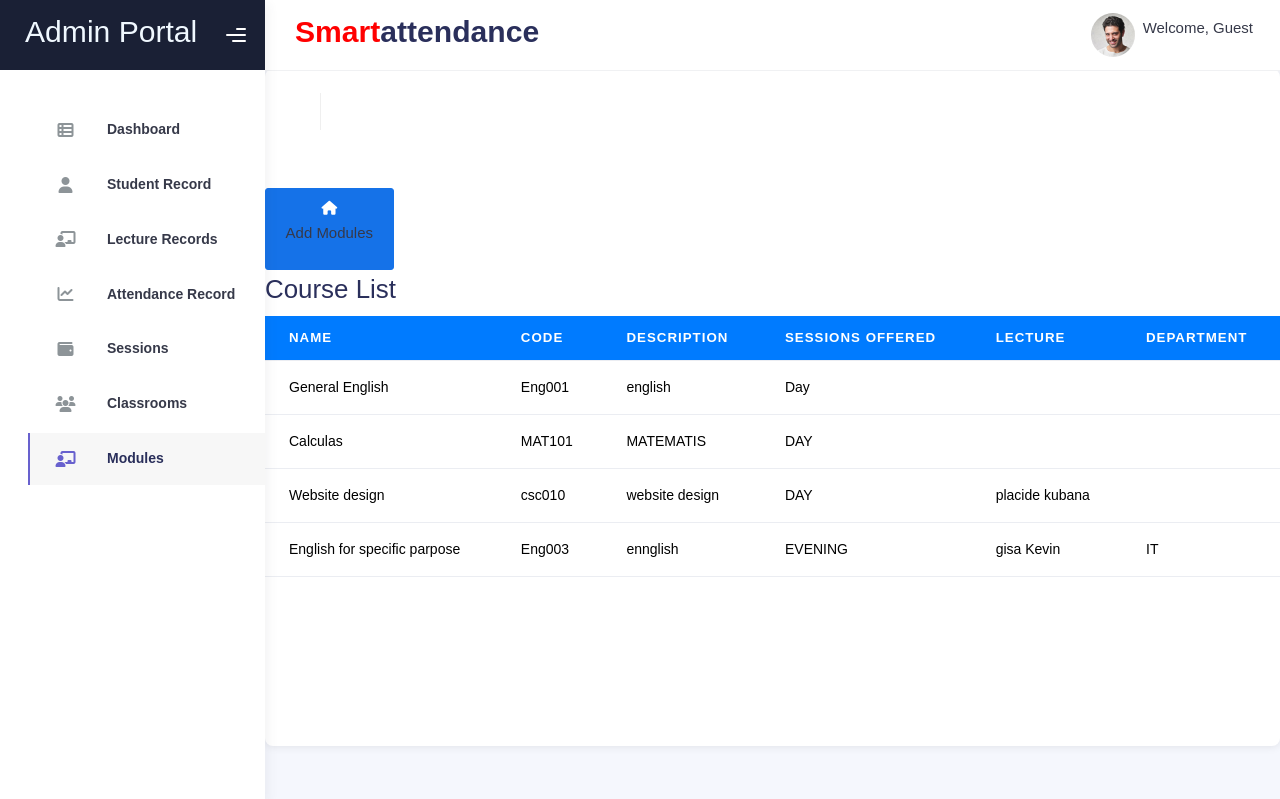
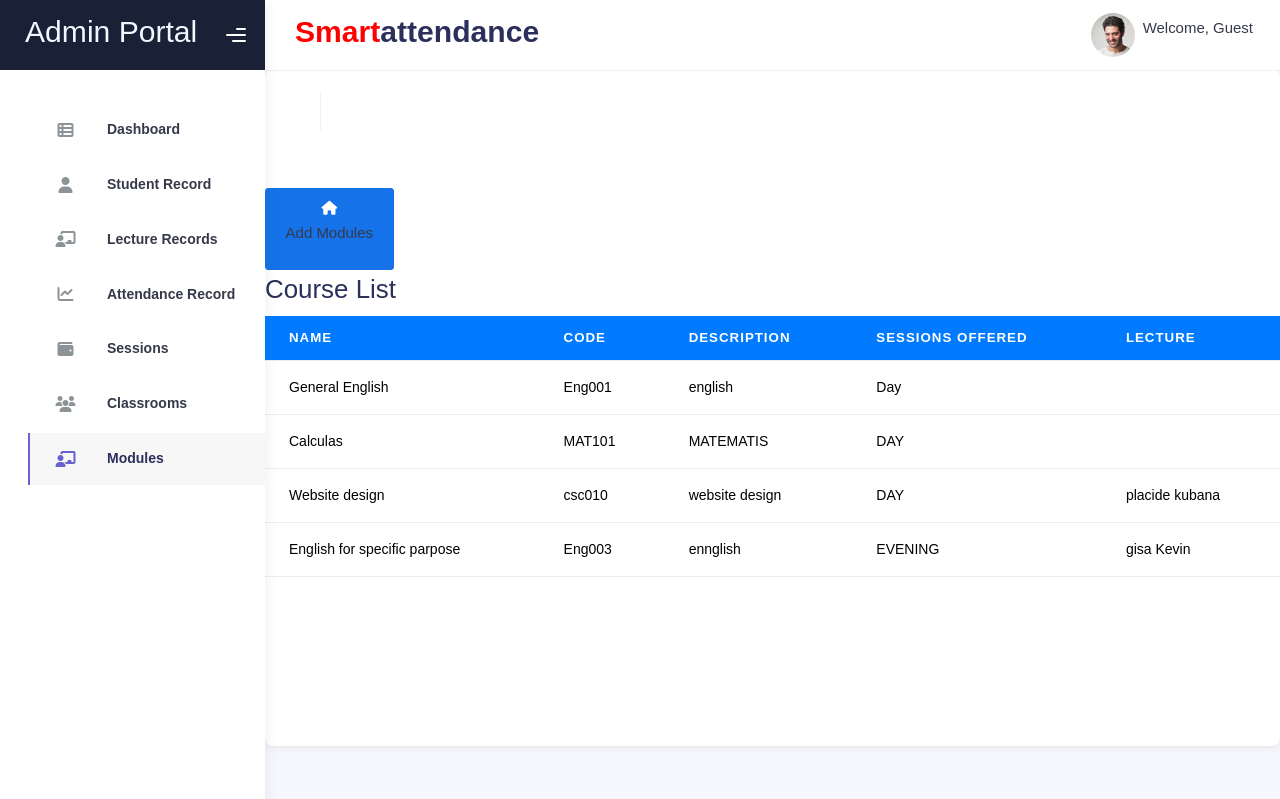
Before and after one commit to Martin-Rwanda/Smart_attendance, a Django app: page /attendance/course/list/ in a window 1280 px wide. Shown: the top 799 px of the page. Run offline with Django 5.2, Linux system fonts and the light colour scheme; data comes from the database, SQL or seed files in the repository; some libraries are stand-ins or nearby versions.

Commit message:
add all addtions

```diff
--- a/users/templates/admin_dash/course/course_list.html
+++ b/users/templates/admin_dash/course/course_list.html
@@ -28,7 +28,6 @@
             <th>Description</th>
             <th>Sessions Offered</th>
             <th>Lecture</th>
-            <th>Department</th>
         </tr>
     </thead>
     <tbody>
@@ -39,7 +38,6 @@
             <td>{{ course.description }}</td>
             <td>{{ course.sessions_offered }}</td>
             <td>{{ course.lectureuser.first_name }} {{ course.lectureuser.second_name }}</td> <!-- Display Lecture User's name -->
-            <td>{{ course.lectureuser.department }}</td> <!-- Display Lecture User's department -->
         </tr>
         {% endfor %}
     </tbody>
```
